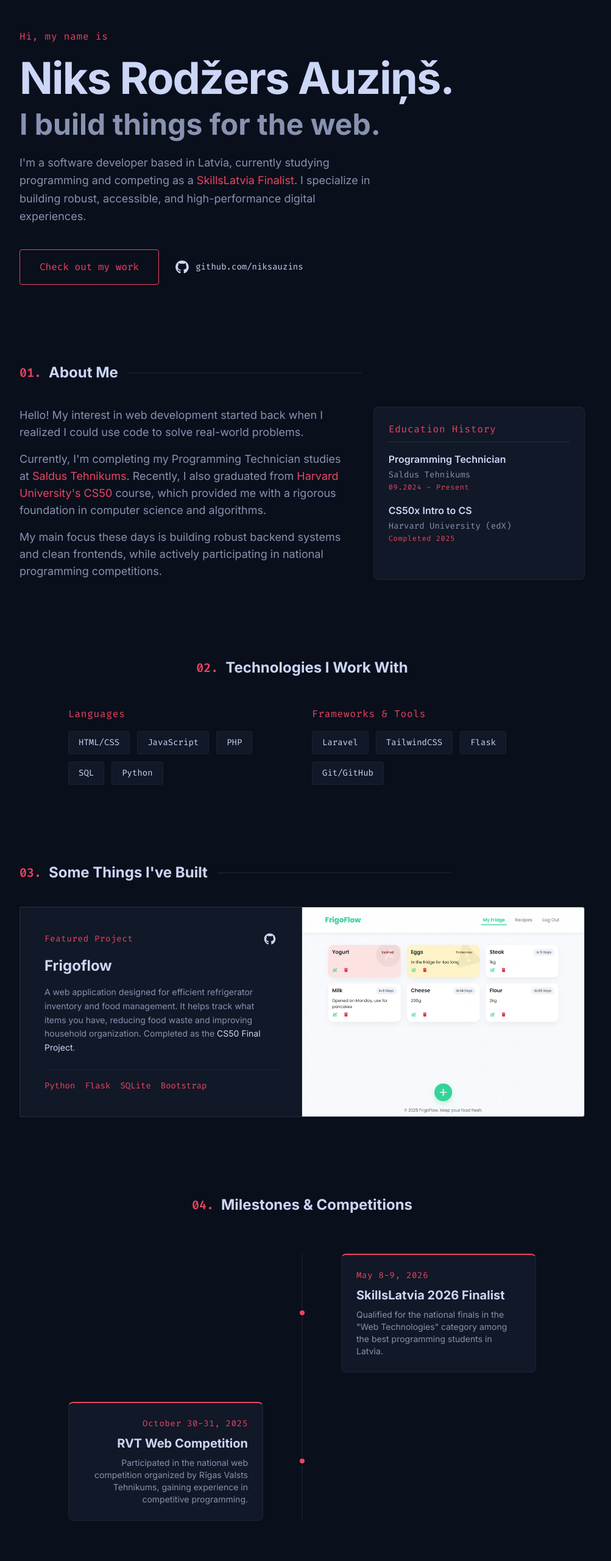
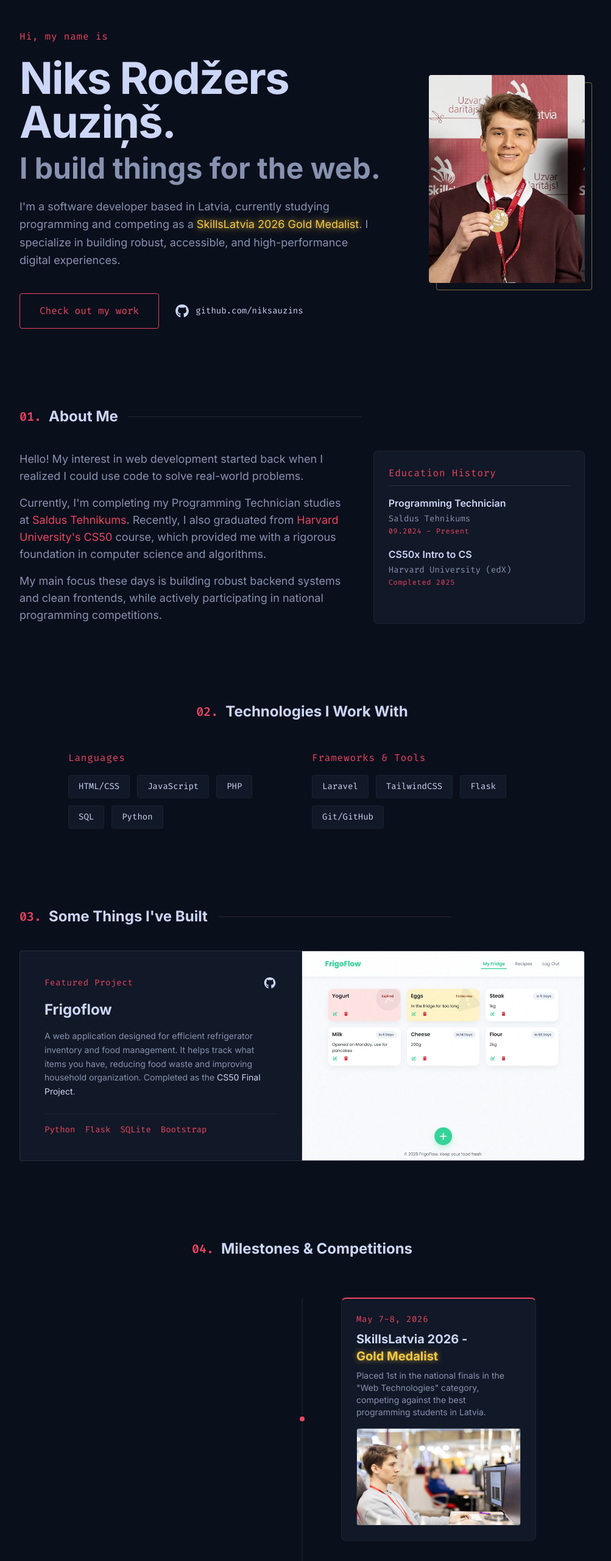
Before and after one commit to niksauzins/portfolio, a website: page index.html in a window 1280 px wide. Shown: the part 120-2680 px from the top of the page at 61% size, without its empty margins (144-1147 px from the left). Drawn offline with nearby package versions, Linux system fonts and the light colour scheme; files that its build step writes are made by us from their sources.

Commit message:
feat(content): update SkillsLatvia info and add photos

```diff
--- a/index.html
+++ b/index.html
@@ -8,7 +8,7 @@
     <meta name="title" content="Niks Rodžers Auziņš | Web Developer" />
     <meta
       name="description"
-      content="Web developer based in Latvia, specializing in JavaScript, Laravel, Pyhton and modern frontend tools. SkillsLatvia 2026 Finalist and CS50 graduate building real-world web applications." />
+      content="Web developer based in Latvia, specializing in JavaScript, Laravel, Python and modern frontend tools. SkillsLatvia 2026 Gold Medalist and CS50 graduate building real-world web applications." />
     <meta
       name="keywords"
       content="Niks Rodžers Auziņš, Web Developer, Software Engineer, Latvia, Portfolio, Python, Flask, Laravel, SkillsLatvia" />
@@ -22,7 +22,7 @@
     <meta property="og:title" content="Niks Rodžers Auziņš | Web Developer" />
     <meta
       property="og:description"
-      content="Web developer from Latvia building robust backends and clean frontends. SkillsLatvia 2026 Finalist, CS50 graduate, and open to new opportunities." />
+      content="Web developer from Latvia building robust backends and clean frontends. SkillsLatvia 2026 Gold Medalist in Web Technologies, CS50 graduate, and open to new opportunities." />
     <meta
       property="og:image"
       content="https://nickroger.dev/assets/img/og-preview.webp" />
@@ -155,8 +155,12 @@
       class="max-w-5xl mx-auto px-6 md:px-12 flex flex-col gap-24 md:gap-32 pt-32 pb-32">
       <!-- Hero Section -->
       <section
-        class="min-h-[50vh] flex flex-col justify-center text-center md:text-left items-center md:items-start pt-8 md:pt-10">
-        <p class="font-mono text-accent mb-5 tracking-wider">Hi, my name is</p>
+        class="min-h-[50vh] flex flex-col md:flex-row justify-center items-center gap-10 md:gap-16 pt-8 md:pt-10">
+        <div
+          class="flex flex-col text-center md:text-left items-center md:items-start flex-1">
+          <p class="font-mono text-accent mb-5 tracking-wider">
+            Hi, my name is
+          </p>
           <h1
             class="text-4xl sm:text-5xl md:text-7xl text-lightText font-bold mb-4 tracking-tight">
             Niks Rodžers Auziņš.
@@ -168,9 +172,11 @@
           <p class="max-w-xl text-md md:text-lg leading-relaxed mb-10">
             I'm a software developer based in Latvia, currently studying
             programming and competing as a
-          <span class="text-accent">SkillsLatvia Finalist</span>. I specialize
-          in building robust, accessible, and high-performance digital
-          experiences.
+            <span
+              class="text-[#f5c842] text-shadow-[0px_0px_12px_rgb(245_200_66)]"
+              >SkillsLatvia 2026 Gold Medalist</span
+            >. I specialize in building robust, accessible, and high-performance
+            digital experiences.
           </p>
           <div class="flex flex-col md:flex-row gap-6 items-center">
             <a
@@ -193,6 +199,19 @@
               </svg>
               github.com/niksauzins
             </a>
+          </div>
+        </div>
+
+        <!-- Photo -->
+        <div class="shrink-0 w-48 md:w-56 lg:w-64">
+          <div class="relative">
+            <div
+              class="absolute inset-0 translate-x-3 translate-y-3 rounded border border-[#f5c842]/50"></div>
+            <img
+              src="assets/img/headshot.webp"
+              alt="Niks Rodžers Auziņš holding gold medal"
+              class="relative z-10 w-full rounded object-cover object-top aspect-3/4 grayscale-15" />
+          </div>
         </div>
       </section>
 
@@ -407,15 +426,28 @@
               class="w-full md:w-5/12 bg-bgCard border border-white/5 p-6 rounded-lg hover:-translate-y-1 transition-all border-t-2 border-t-accent">
               <p
                 class="font-mono text-accent text-xs md:text-sm mb-2 block tracking-wider">
-                May 8-9, 2026
+                May 7-8, 2026
               </p>
               <h3 class="text-lg md:text-xl text-lightText font-bold mb-2">
-                SkillsLatvia 2026 Finalist
+                SkillsLatvia 2026 -
+                <br />
+                <span
+                  class="text-[#f5c842] text-shadow-[0px_0px_10px_rgb(245_200_66/0.7)]"
+                  >Gold Medalist</span
+                >
               </h3>
               <p class="text-sm">
-                Qualified for the national finals in the "Web Technologies"
-                category among the best programming students in Latvia.
+                Placed 1st in the national finals in the "Web Technologies"
+                category, competing against the best programming students in
+                Latvia.
               </p>
+              <div
+                class="mt-4 rounded overflow-hidden border border-white/10 h-40">
+                <img
+                  src="assets/img/skillslatvia-2026.webp"
+                  alt="SkillsLatvia 2026 competition"
+                  class="w-full h-full object-cover object-top" />
+              </div>
             </div>
           </div>
 
```
Also changed, not shown: assets/img/headshot.webp (added), assets/img/skillslatvia-2026.webp (added). Lines whose indentation alone changed are shown as unchanged.
